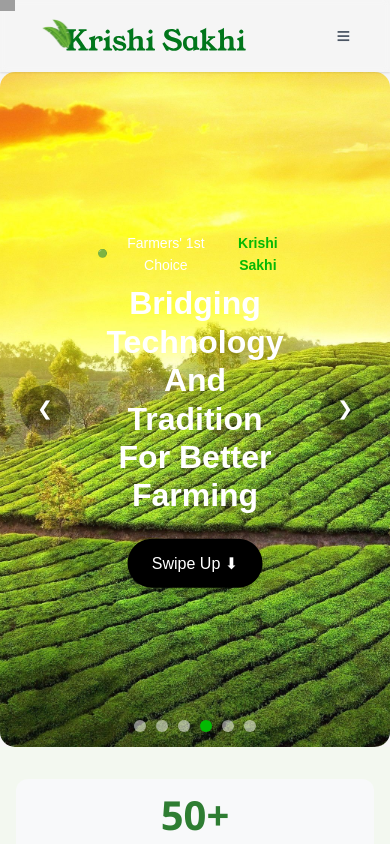
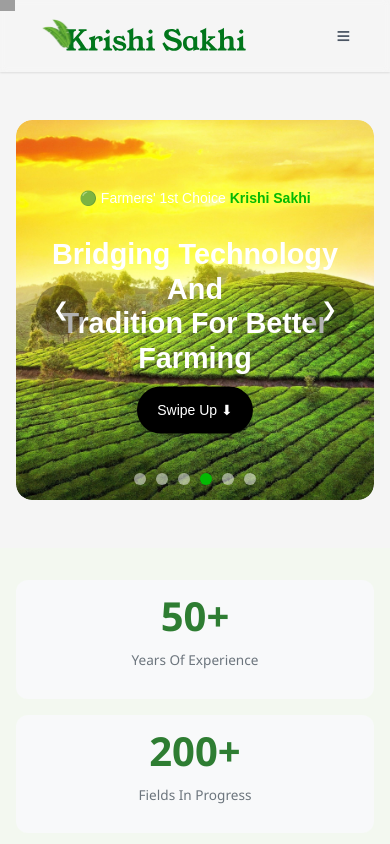
Before and after one commit to AniketSen03/Krishi-Sakhi, a React (Vite) app: page / in a window 390 px wide. Shown: the top 844 px of the page. Built offline with nearby package versions, Linux system fonts and the light colour scheme; grey boxes are pictures that could not be loaded.

Commit message:
hero responsiveness update

```diff
--- a/src/Styling/Hero.css
+++ b/src/Styling/Hero.css
@@ -1,9 +1,9 @@
 .hero-slider {
   position: relative;
-  width: 100%;
-  height: 80vh;
+  height: 60vh; /* same as farming-assistant/newsletter */
+  margin: 48px 16px; /* spacing around */
+  border-radius: 16px; /* rounded edges */
   overflow: hidden;
-  border-radius: 15px;
   font-family: 'Arial', sans-serif;
 }
 
@@ -18,7 +18,9 @@
   height: 100%;
   background-size: cover;
   background-position: center;
+  border-radius: 16px; /* match the container */
   position: relative;
+  overflow: hidden;
 }
 
 .overlay {
@@ -28,51 +30,51 @@
   transform: translate(-50%, -50%);
   text-align: center;
   color: white;
+  width: 100%;
+  max-width: 600px; /* like newsletter-content */
+  padding: 0 16px;
+  display: flex;
+  flex-direction: column;
+  gap: 24px;
+  align-items: center;
+  justify-content: center;
 }
 
 .subtitle {
   font-size: 14px;
-  margin-bottom: 8px;
   display: flex;
   justify-content: center;
   align-items: center;
+  gap: 4px;
 }
 
 .krishi-sakhi {
   color: rgb(3, 185, 3);
   font-weight: bolder;
-  margin-left: 4px;
-}
-
-.dot {
-  font-size: 8px;
-  margin-right: 5px;
 }
 
 .title {
-  font-size: 32px;
+  font-size: 2.8rem; /* matches newsletter title */
   font-weight: bold;
   line-height: 1.2;
   margin: 0;
 }
 
 .hero-btn {
-  margin-top: 24px;
-  padding: 12px 24px;
+  padding: 16px 32px;
+  border-radius: 50px; /* pill shape */
+  border: none;
   background-color: black;
   color: white;
-  border: none;
-  border-radius: 9999px;
+  font-size: 16px;
   cursor: pointer;
-  box-shadow: 0 4px 8px rgba(0, 0, 0, 0.2);
-  font-size: 16px;
+  box-shadow: 0 4px 8px rgba(0,0,0,0.2);
   transition: all 0.3s ease;
 }
 
 .hero-btn:hover {
-  transform: translateY(-2px);
-  box-shadow: 0 6px 12px rgba(0, 0, 0, 0.25);
-  background: #202020;
+  background-color: #202020;
+  transform: translateX(3px);
 }
 
 /* Arrows */
@@ -94,17 +96,9 @@
   justify-content: center;
 }
 
-.arrow.left {
-  left: 20px;
-}
-
-.arrow.right {
-  right: 20px;
-}
-
-.arrow:hover {
-  background: rgba(0,0,0,0.6);
-}
+.arrow.left { left: 20px; }
+.arrow.right { right: 20px; }
+.arrow:hover { background: rgba(0,0,0,0.6); }
 
 /* Dots */
 .dots {
@@ -121,7 +115,6 @@
   width: 12px;
   background-color: rgba(255,255,255,0.5);
   border-radius: 50%;
-  display: inline-block;
   cursor: pointer;
 }
 
@@ -130,28 +123,18 @@
 }
 
 /* Responsive */
-@media (min-width: 768px) {
-  .title {
-    font-size: 48px;
-  }
-  .subtitle {
-    font-size: 16px;
-  }
-  .hero-btn {
-    font-size: 18px;
-    padding: 14px 28px;
-  }
+@media (max-width: 768px) {
+  .hero-slider { height: 50vh; }
+  .overlay { max-width: 90%; gap: 16px; }
+  .title { font-size: 2.2rem; }
+  .subtitle { font-size: 15px; }
+  .hero-btn { font-size: 15px; padding: 14px 24px; }
 }
 
-@media (min-width: 1024px) {
-  .title {
-    font-size: 56px;
-  }
-  .subtitle {
-    font-size: 18px;
-  }
-  .hero-btn {
-    font-size: 20px;
-    padding: 16px 32px;
-  }
+@media (max-width: 480px) {
+  .hero-slider { height: 45vh; }
+  .overlay { max-width: 95%; gap: 12px; }
+  .title { font-size: 1.8rem; }
+  .subtitle { font-size: 14px; }
+  .hero-btn { font-size: 14px; padding: 12px 20px; }
 }
```
